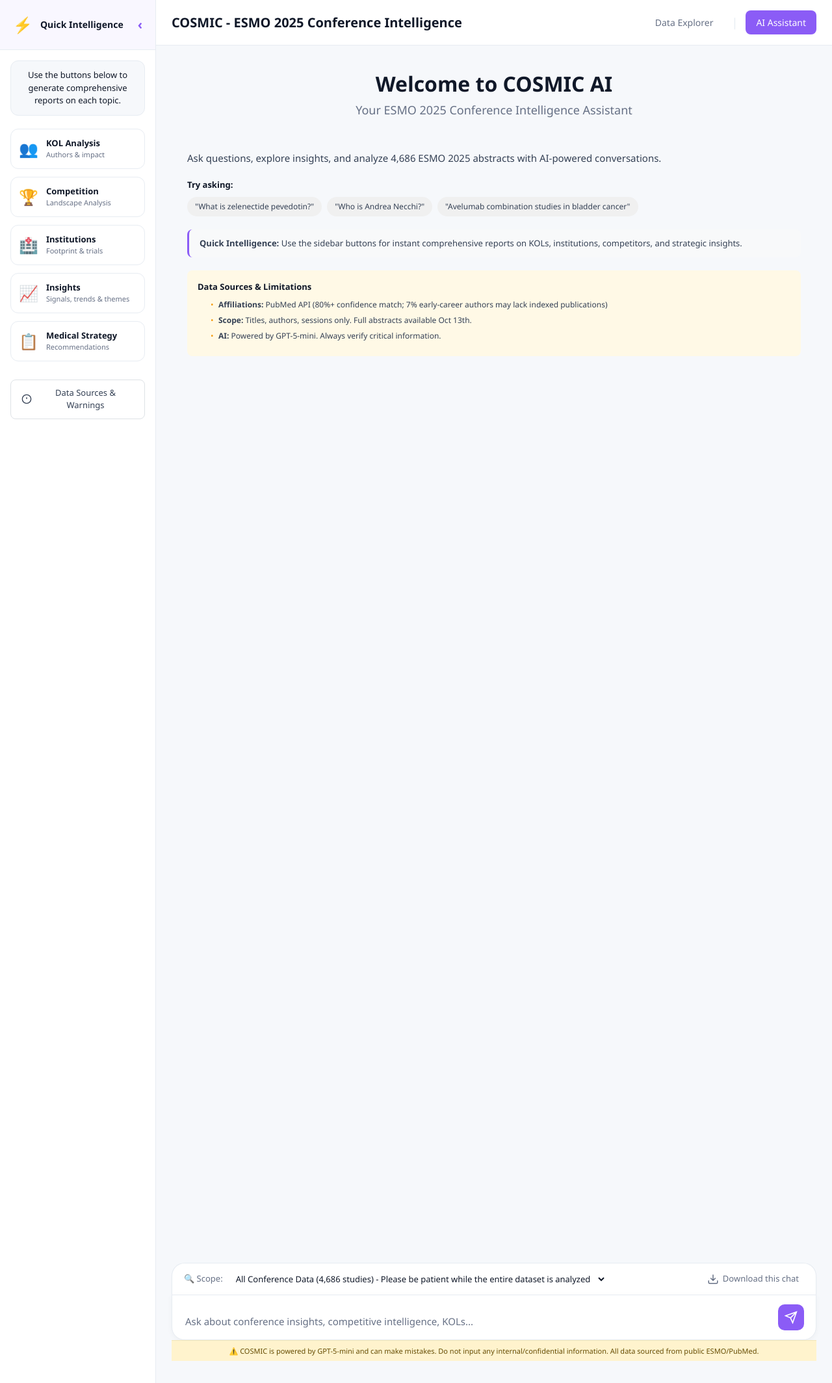
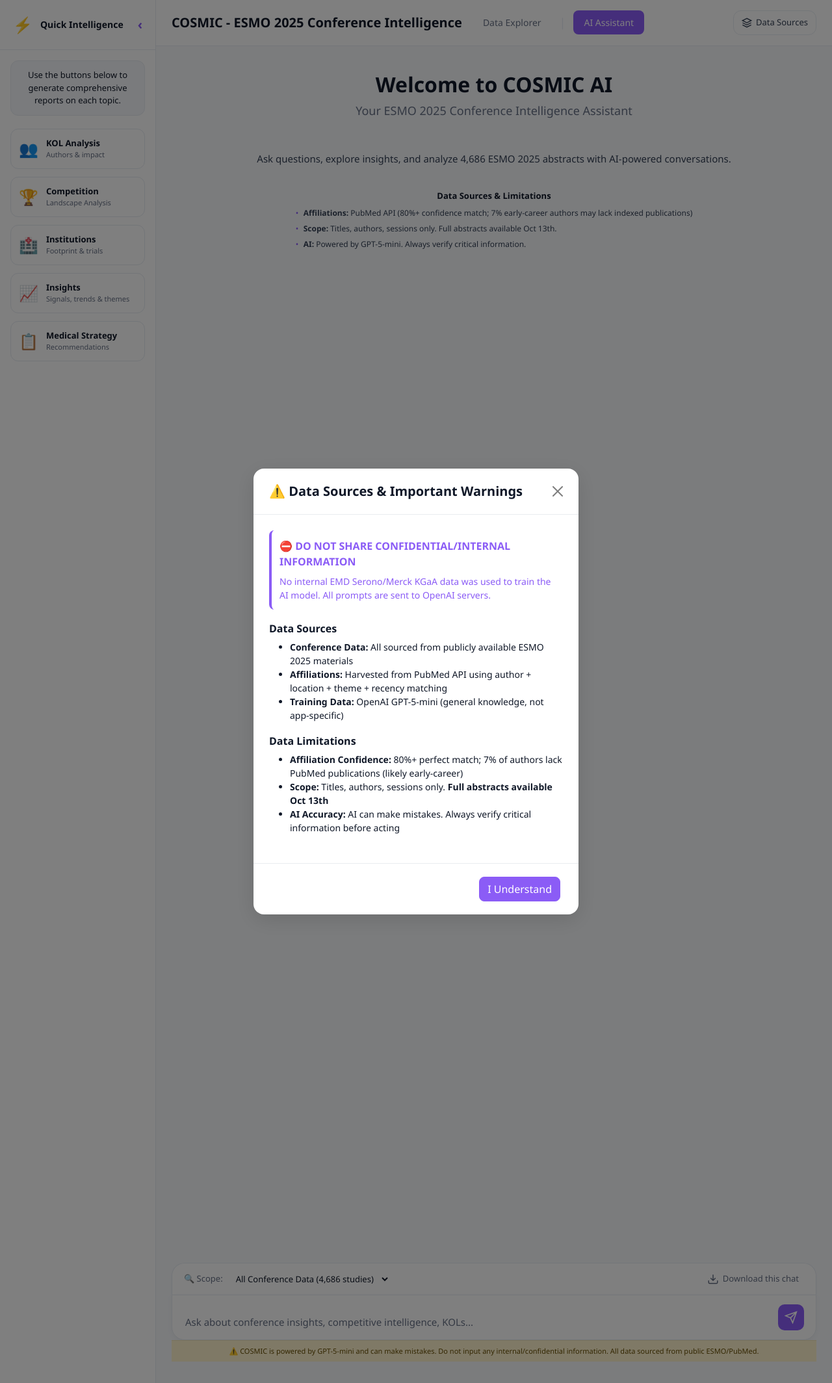
Before and after one commit to fabiobrasilc/conference-intelligence-app, a Flask app: page / in a window 1280 px wide, after a click on "AI Assistant". Shown: the whole page at 65% size. Run offline with Flask 3, Linux system fonts and the light colour scheme; some libraries are stand-ins or nearby versions.

Commit message:
UI/UX improvements: Streamline AI Assistant interface
**Changes:**
1. Move data sources button to appbar (top right, next to title)
2. Remove best practices section from data warning modal
3. Remove example prompt chips from welcome message
4. Remove "Quick Intelligence" hint text from welcome
5. Simplify chat scope to "All Conference Data" + TA filters only (remove drug-specific scopes)
6. Change warning box styling: transparent background with purple text/border (was yellow)
7. Center-align welcome message content (intro text, limitations)
8. Auto-popup data sources warning once per session when switching to AI tab (sessionStorage)

**Rationale:**
- Cleaner, more focused AI interface
- Reduce visual clutter in welcome screen
- Emphasize data limitations with purple branding
- Improve discoverability of data sources info

🤖 Generated with [Claude Code](https://claude.com/claude-code)

Co-Authored-By: Claude <noreply@anthropic.com>

```diff
--- a/static/css/styles.css
+++ b/static/css/styles.css
@@ -420,6 +420,21 @@ body.ai-tab-active .quick-intel-sidebar:not(.collapsed) ~ .main-content {
   font-size: 18px;
 }
 
+.appbar-data-warning-btn {
+  display: flex;
+  align-items: center;
+  gap: 6px;
+  padding: 8px 12px !important;
+  border-radius: 8px;
+  font-size: 13px;
+  white-space: nowrap;
+  margin-left: auto;
+}
+
+.appbar-data-warning-btn svg {
+  flex-shrink: 0;
+}
+
 /* Utility Classes */
 .text-purple {
   color: var(--brand) !important;
@@ -802,7 +817,7 @@ mark {
 }
 
 .ai-greeting-description {
-  text-align: left;
+  text-align: center;
   background: transparent;
   border-radius: 16px;
   padding: 16px 24px;
@@ -859,9 +874,10 @@ mark {
 }
 
 .greeting-limitations {
-  background: #fff9e6;
+  background: transparent;
   border-radius: 8px;
   padding: 16px;
+  text-align: center;
 }
 
 .limitations-title {
@@ -872,9 +888,11 @@ mark {
 }
 
 .greeting-limitations ul {
-  margin: 0;
-  padding-left: 20px;
+  margin: 0 auto;
+  padding-left: 0;
   list-style: none;
+  display: inline-block;
+  text-align: left;
 }
 
 .greeting-limitations li {
@@ -887,7 +905,7 @@ mark {
 
 .greeting-limitations li::before {
   content: "•";
-  color: #f39c12;
+  color: #8b5cf6;
   position: absolute;
   left: 0;
 }
--- a/static/js/app.js
+++ b/static/js/app.js
@@ -1507,6 +1507,16 @@ document.addEventListener('DOMContentLoaded', function() {
       console.log('[SIDEBAR DEBUG] 🤖 AI Assistant tab shown - hiding filter sidebar');
       document.body.classList.remove('data-tab-active');
       document.body.classList.add('ai-tab-active');
+
+      // Auto-popup data sources warning once per session
+      const hasSeenWarning = sessionStorage.getItem('cosmicDataWarningShown');
+      if (!hasSeenWarning) {
+        setTimeout(() => {
+          const modal = new bootstrap.Modal(document.getElementById('dataWarningModal'));
+          modal.show();
+          sessionStorage.setItem('cosmicDataWarningShown', 'true');
+        }, 300);
+      }
     }
     console.log('[SIDEBAR DEBUG] Body classes:', document.body.className);
   }
--- a/templates/index.html
+++ b/templates/index.html
@@ -137,14 +137,6 @@
             <div class="sub">Recommendations</div>
           </div>
         </div>
-
-        <!-- Data Sources & Warnings Button -->
-        <button class="qi-warning-btn" data-bs-toggle="modal" data-bs-target="#dataWarningModal">
-          <svg width="16" height="16" viewBox="0 0 24 24" fill="none" stroke="currentColor" stroke-width="2">
-            <circle cx="12" cy="12" r="10"/><line x1="12" y1="8" x2="12" y2="12"/><line x1="12" y1="16" x2="12.01" y2="16"/>
-          </svg>
-          Data Sources & Warnings
-        </button>
       </div>
     </aside>
 
@@ -159,6 +151,13 @@
           <span>|</span>
           <button class="appbar-tab" data-bs-toggle="tab" data-bs-target="#ai-assistant" type="button" role="tab" aria-controls="ai-assistant" aria-selected="false">AI Assistant</button>
         </div>
+        <button class="btn btn-outline-secondary btn-sm appbar-data-warning-btn" data-bs-toggle="modal" data-bs-target="#dataWarningModal">
+          <svg width="16" height="16" viewBox="0 0 24 24" fill="none" stroke="currentColor" stroke-width="2">
+            <path d="M12 2L2 7l10 5 10-5-10-5z"/>
+            <path d="M2 17l10 5 10-5M2 12l10 5 10-5"/>
+          </svg>
+          Data Sources
+        </button>
       </div>
 
       <!-- Hidden default nav-tabs (for bootstrap mechanics) -->
@@ -238,19 +237,6 @@
                   <div class="ai-greeting-description">
                     <p class="greeting-intro">Ask questions, explore insights, and analyze 4,686 ESMO 2025 abstracts with AI-powered conversations.</p>
 
-                    <div class="greeting-examples">
-                      <p class="greeting-examples-title">Try asking:</p>
-                      <div class="example-chips">
-                        <span class="example-chip">"What is zelenectide pevedotin?"</span>
-                        <span class="example-chip">"Who is Andrea Necchi?"</span>
-                        <span class="example-chip">"Avelumab combination studies in bladder cancer"</span>
-                      </div>
-                    </div>
-
-                    <div class="greeting-qi-hint">
-                      <strong>Quick Intelligence:</strong> Use the sidebar buttons for instant comprehensive reports on KOLs, institutions, competitors, and strategic insights.
-                    </div>
-
                     <div class="greeting-limitations">
                       <p class="limitations-title">Data Sources & Limitations</p>
                       <ul>
@@ -280,22 +266,13 @@
                 <div class="chat-scope-selector">
                   <label for="chatScopeDropdown">🔍 Scope:</label>
                   <select id="chatScopeDropdown" class="chat-scope-dropdown">
-                    <option value="all">All Conference Data (4,686 studies) - Please be patient while the entire dataset is analyzed</option>
-                    <optgroup label="💊 Drug Focus">
-                      <option value="drug:Avelumab Focus">Avelumab (Bavencio)</option>
-                      <option value="drug:Tepotinib Focus">Tepotinib (Tepmetko)</option>
-                      <option value="drug:Cetuximab H&N">Cetuximab (Erbitux) - Head & Neck</option>
-                      <option value="drug:Cetuximab CRC">Cetuximab (Erbitux) - Colorectal</option>
-                      <option value="drug:All EMD Portfolio">All EMD Serono/Merck KGaA Portfolio</option>
-                    </optgroup>
-                    <optgroup label="🎯 Therapeutic Area">
+                    <option value="all">All Conference Data (4,686 studies)</option>
                     <option value="ta:Bladder Cancer">Bladder Cancer</option>
                     <option value="ta:Renal Cancer">Renal Cancer</option>
                     <option value="ta:Lung Cancer">Lung Cancer (NSCLC)</option>
                     <option value="ta:Colorectal Cancer">Colorectal Cancer</option>
                     <option value="ta:Head and Neck Cancer">Head & Neck Cancer</option>
                     <option value="ta:TGCT">TGCT</option>
-                    </optgroup>
                   </select>
                   <button class="download-chat-btn" id="downloadChatBtn" title="Download conversation">
                     <svg width="18" height="18" viewBox="0 0 24 24" fill="none" stroke="currentColor" stroke-width="2">
@@ -389,16 +366,16 @@
     <div class="modal fade" id="dataWarningModal" tabindex="-1" aria-labelledby="dataWarningModalLabel" aria-hidden="true">
       <div class="modal-dialog modal-dialog-centered">
         <div class="modal-content" style="border-radius: 16px; border: none; box-shadow: 0 8px 32px rgba(0,0,0,0.12);">
-          <div class="modal-header" style="border-bottom: 1px solid #e9ecef; padding: 20px 24px; background-color: #fff3cd;">
+          <div class="modal-header" style="border-bottom: 1px solid #e9ecef; padding: 20px 24px;">
             <h5 class="modal-title fw-bold" id="dataWarningModalLabel">
               ⚠️ Data Sources & Important Warnings
             </h5>
             <button type="button" class="btn-close" data-bs-dismiss="modal" aria-label="Close"></button>
           </div>
           <div class="modal-body" style="padding: 24px;">
-            <div style="margin-bottom: 20px; padding: 12px; background-color: #fff3cd; border-left: 4px solid #ffc107; border-radius: 8px;">
-              <strong>⛔ DO NOT SHARE CONFIDENTIAL/INTERNAL INFORMATION</strong>
-              <p style="margin: 8px 0 0 0; font-size: 14px;">No internal EMD Serono/Merck KGaA data was used to train the AI model. All prompts are sent to OpenAI servers.</p>
+            <div style="margin-bottom: 20px; padding: 12px; background-color: transparent; border-left: 4px solid #8b5cf6; border-radius: 8px;">
+              <strong style="color: #8b5cf6;">⛔ DO NOT SHARE CONFIDENTIAL/INTERNAL INFORMATION</strong>
+              <p style="margin: 8px 0 0 0; font-size: 14px; color: #8b5cf6;">No internal EMD Serono/Merck KGaA data was used to train the AI model. All prompts are sent to OpenAI servers.</p>
             </div>
 
             <div style="margin-bottom: 20px;">
@@ -419,15 +396,6 @@
               </ul>
             </div>
 
-            <div style="padding: 12px; background-color: #e7f3ff; border-left: 4px solid #0d6efd; border-radius: 8px;">
-              <strong>✅ Best Practices</strong>
-              <ul style="font-size: 14px; margin: 8px 0 0 0;">
-                <li>Use for hypothesis generation and trend identification</li>
-                <li>Verify AI outputs with source abstracts (Identifier #)</li>
-                <li>Cross-reference findings with internal data systems</li>
-                <li>Do not make strategic decisions based solely on AI responses</li>
-              </ul>
-            </div>
           </div>
           <div class="modal-footer" style="border-top: 1px solid #e9ecef; padding: 16px 24px;">
             <button type="button" class="btn btn-primary" data-bs-dismiss="modal" style="border-radius: 8px;">I Understand</button>
```
Lines whose indentation alone changed are shown as unchanged.
